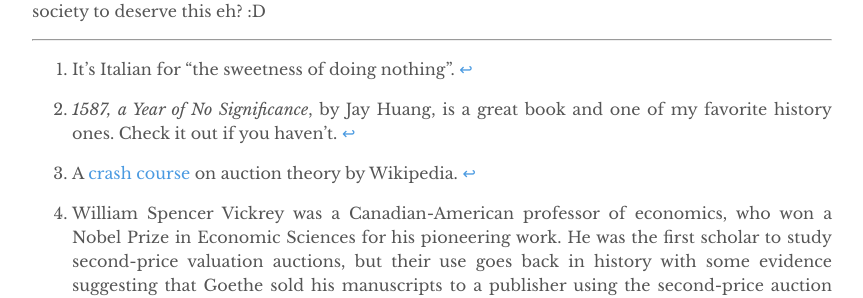
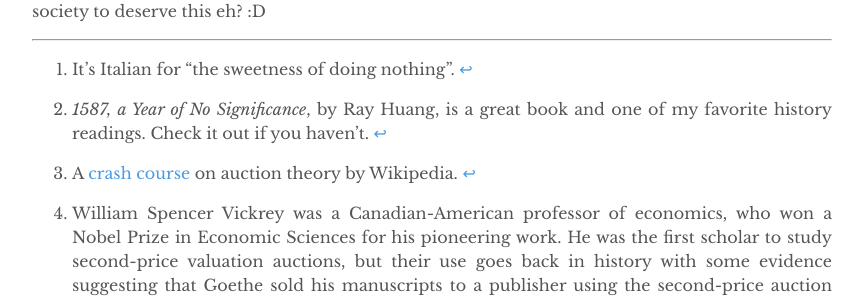
Before and after one commit to yuexiaofeng/yuexiaofeng.github.io, a Jekyll site: the page built from _posts/2021-08-29-batna.md, in a window 1280 px wide and 900 px high, scrolled down 8672 px. Shown: the part 367-665 px from the top of the window, without its empty margins (208-1071 px from the left). Built offline with Jekyll 4.4.1, drawn with Linux system fonts in a browser that asks for light colours.

Commit message:
updated batna footnote

```diff
--- a/_posts/2021-08-29-batna.md
+++ b/_posts/2021-08-29-batna.md
@@ -94,6 +94,6 @@ And yes, we do have an housing affordability issue here - what has our generatio
 
 ---
 [^fn1]: It's Italian for "the sweetness of doing nothing".
-[^fn2]: *1587, a Year of No Significance*, by Jay Huang, is a great book and one of my favorite history ones. Check it out if you haven't.
+[^fn2]: *1587, a Year of No Significance*, by Ray Huang, is a great book and one of my favorite history readings. Check it out if you haven't.
 [^fn3]: A [crash course](https://en.wikipedia.org/wiki/Auction_theory) on auction theory by Wikipedia.
 [^fn4]: William Spencer Vickrey was a Canadian-American professor of economics, who won a Nobel Prize in Economic Sciences for his pioneering work. He was the first scholar to study second-price valuation auctions, but their use goes back in history with some evidence suggesting that Goethe sold his manuscripts to a publisher using the second-price auction format.
```
